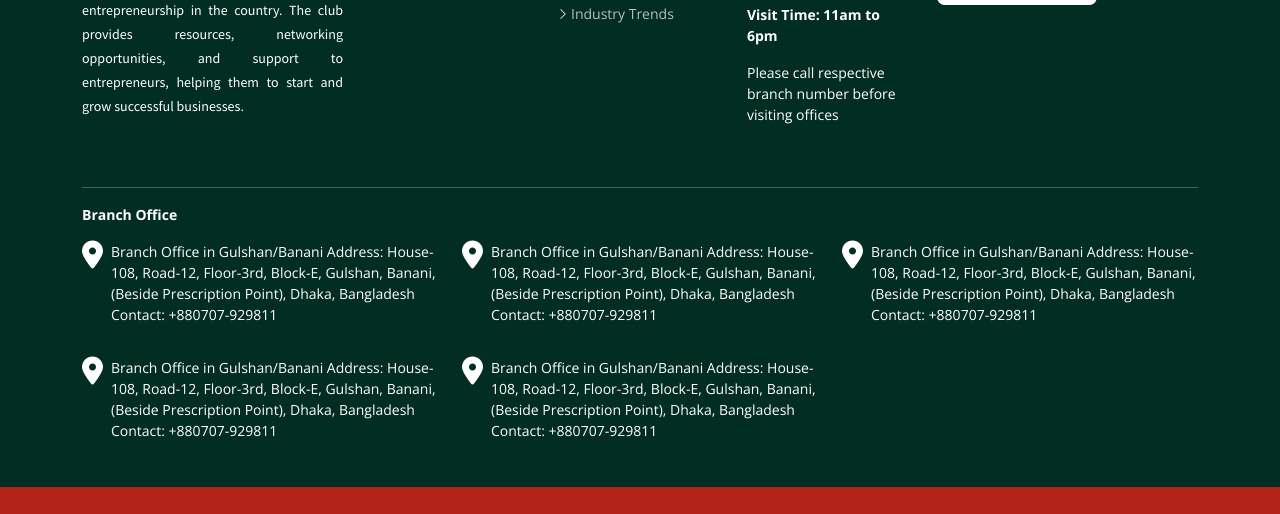
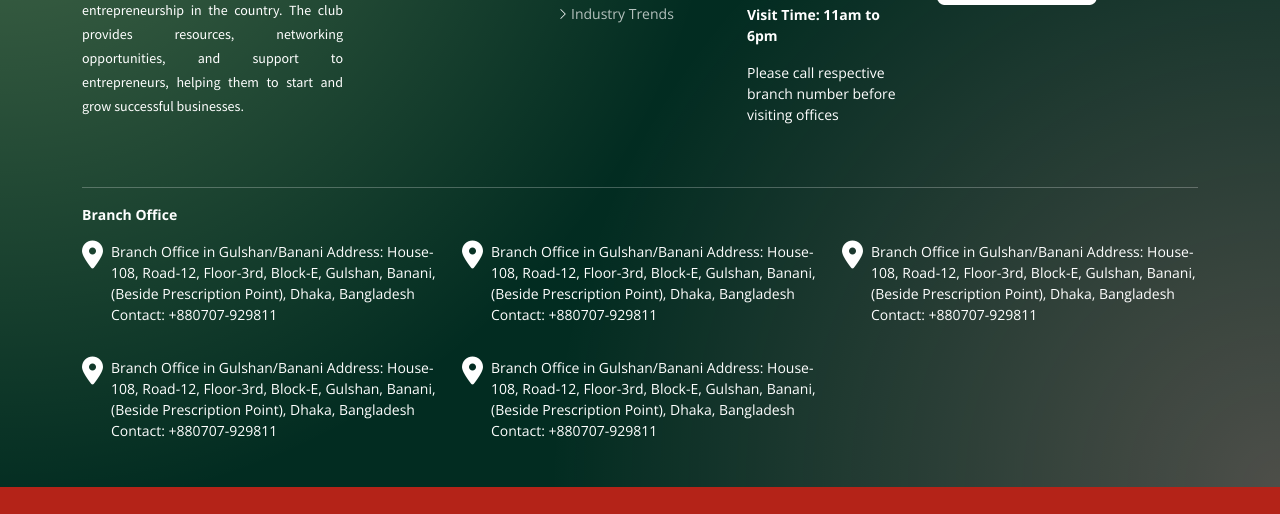
Before and after one commit to lizon130/EClub, a plain HTML site: page notice-update.html in a window 1280 px wide. Shown: the part 753-1267 px from the top of the page. Drawn offline with nearby package versions, Linux system fonts and the light colour scheme.

Commit message:
footer color channges

```diff
--- a/notice-update.html
+++ b/notice-update.html
@@ -214,7 +214,10 @@
 
     <!-- ======= Footer ======= -->
     <footer id="footer" class="footer">
-        <div class="footer-content" style="background: #022D22;">
+        <div class="footer-content" style="background-color:hsla(164,91%,9%,1);
+        background-image:
+            radial-gradient(circle at 100% 100%, hsla(355,100%,81%,0.30) 0px, transparent 50%),
+            radial-gradient(circle at 0% 0%, hsla(75,100%,84%,0.30) 0px, transparent 50%);">
             <div class="container">
                 <div class="row">
                     <div class="col-lg-3 col-md-6">
```
Also changed, not shown: member-login.html (+4 -1 lines), photo-gallery.html (+4 -1 lines), project-details.html (+3 -0 lines), projects.html (+4 -1 lines), video-gallery.html (+4 -1 lines).
